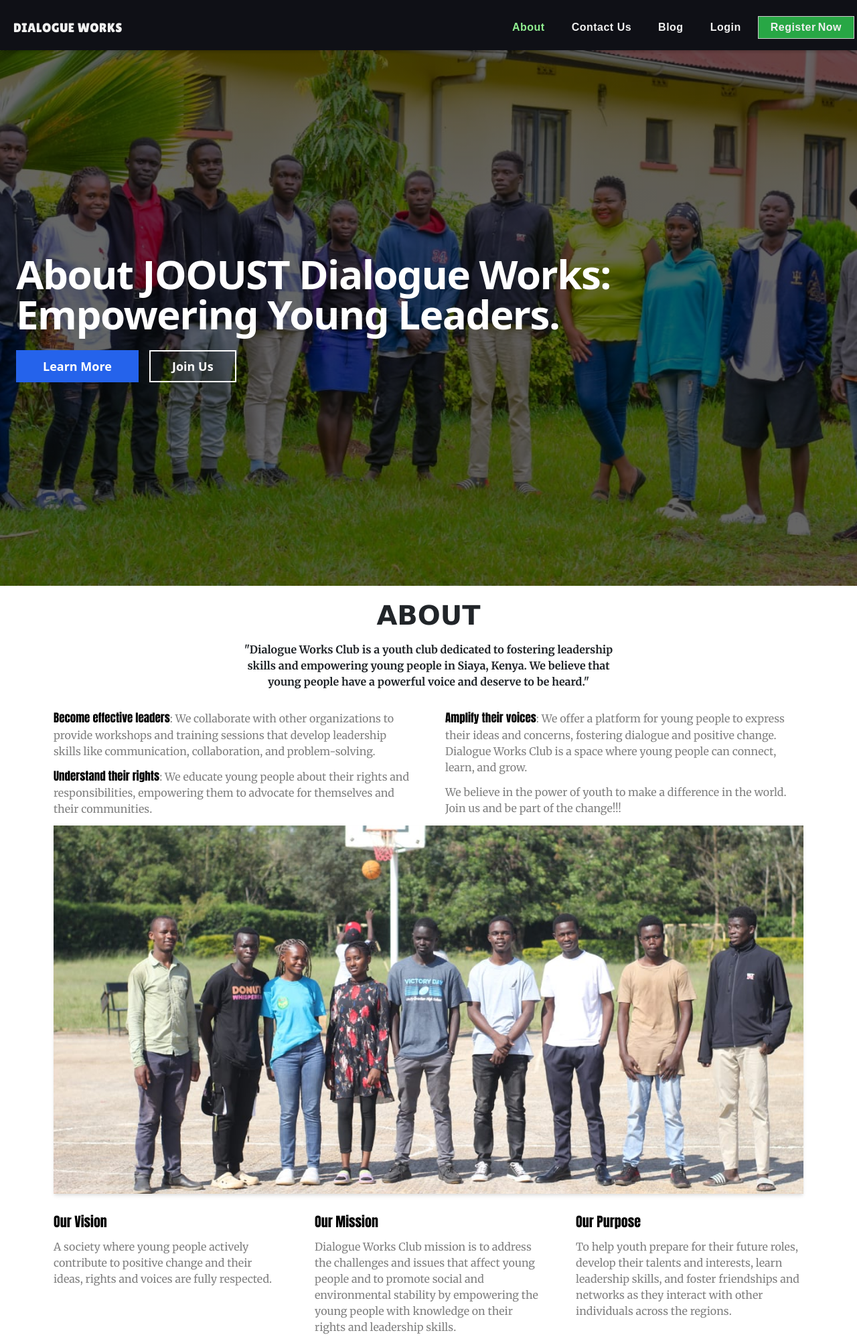
After one commit to KenyanAudo03/dialogue-works-web, a Django app: page /about/ in a window 1280 px wide. The commit adds this page. Shown: the top 1997 px of the page at 67% size. Run offline with Django 5.2, Linux system fonts and the light colour scheme; some libraries are stand-ins or nearby versions.

Commit message:
Login and Register links added

```diff
--- /dev/null
+++ b/templates/dialogueswork/about.html
@@ -0,0 +1,383 @@
+{% load static %}
+<!DOCTYPE html>
+<html lang="en">
+  <head>
+    <meta charset="UTF-8" />
+    <meta name="viewport" content="width=device-width, initial-scale=1.0" />
+    <title>JOOUST Dialogue Works - About Page</title>
+    <link rel="stylesheet" href="{% static 'css/dialogueswork/contact.css'%}" />
+    <link
+      rel="stylesheet"
+      href="https://cdnjs.cloudflare.com/ajax/libs/font-awesome/6.0.0/css/all.min.css"
+    />
+    <link
+      href="https://fonts.googleapis.com/css2?family=Bebas+Neue&family=Inconsolata:wght@200..900&family=Josefin+Sans:ital,wght@0,100..700;1,100..700&display=swap"
+      rel="stylesheet"
+    />
+    <link
+      rel="stylesheet"
+      href="{% static 'css/dialogueswork/homepage.css' %}"
+    />
+    <link rel="stylesheet" href="{% static 'css/dialogueswork/about.css' %}" />
+    <link
+      rel="stylesheet"
+      href="https://stackpath.bootstrapcdn.com/bootstrap/4.1.3/css/bootstrap.min.css"
+      integrity="sha384-MCw98/SFnGE8fJT3GXwEOngsV7Zt27NXFoaoApmYm81iuXoPkFOJwJ8ERdknLPMO"
+      crossorigin="anonymous"
+    />
+    <link
+      rel="stylesheet"
+      href="https://cdnjs.cloudflare.com/ajax/libs/font-awesome/5.15.1/css/all.min.css"
+      integrity="sha512-+4zCK9k+qNFUR5X+cKL9EIR+ZOhtIloNl9GIKS57V1MyNsYpYcUrUeQc9vNfzsWfV28IaLL3i96P9sdNyeRssA=="
+      crossorigin="anonymous"
+    />
+    <link
+      href="https://fonts.googleapis.com/css2?family=Merriweather:wght@700&family=Roboto:wght@400&display=swap"
+      rel="stylesheet"
+    />
+    <link
+      href="https://fonts.googleapis.com/css2?family=Merriweather:wght@400&display=swap"
+      rel="stylesheet"
+    />
+
+    <link
+      href="https://fonts.googleapis.com/css2?family=Outfit:wght@100..900&display=swap"
+      rel="stylesheet"
+    />
+    <link
+      href="https://fonts.googleapis.com/css2?family=Lilita+One&display=swap"
+      rel="stylesheet"
+    />
+    <link
+      href="https://cdn.jsdelivr.net/npm/tailwindcss@2.2.19/dist/tailwind.min.css"
+      rel="stylesheet"
+    />
+    <!-- Header background image -->
+    <style>
+      @keyframes fadeIn {
+        from {
+          opacity: 0;
+          transform: translateY(20px);
+        }
+        to {
+          opacity: 1;
+          transform: translateY(0);
+        }
+      }
+      .hero-bg {
+        background-image: linear-gradient(
+            rgba(0, 0, 0, 0.6),
+            rgba(0, 0, 0, 0.6)
+          ),
+          url('{% static "images/default_images/Dialogue_Homepage.jpeg" %}');
+        background-size: cover;
+        background-position: center;
+      }
+      .blur-overlay {
+        background: rgba(0, 0, 0, 0.5); /* Dark translucent background */
+        backdrop-filter: blur(8px); /* Adjust blur intensity */
+        z-index: 1;
+      }
+      .header-content {
+        z-index: 2;
+      }
+    </style>
+  </head>
+
+  <body>
+    <nav>
+      <input type="checkbox" id="sidebar-active" style="display: none" />
+      <label for="sidebar-active" class="open-sidebar-button">
+        <svg
+          xmlns="http://www.w3.org/2000/svg"
+          height="32"
+          viewBox="0 -960 960 960"
+          width="32"
+        >
+          <path
+            d="M120-240v-80h720v80H120Zm0-200v-80h720v80H120Zm0-200v-80h720v80H120Z"
+          />
+        </svg>
+      </label>
+      <label id="overlay" for="sidebar-active"></label>
+      <div class="links-container">
+        <label for="sidebar-active" class="close-sidebar-button">
+          <svg
+            xmlns="http://www.w3.org/2000/svg"
+            height="32"
+            viewBox="0 -960 960 960"
+            width="32"
+          >
+            <path
+              d="m256-200-56-56 224-224-224-224 56-56 224 224 224-224 56 56-224 224 224 224-56 56-224-224-224 224Z"
+            />
+          </svg>
+        </label>
+
+        <a class="home-link" href="/">DIALOGUE WORKS</a>
+        <a href="{% url 'about' %}" class="active__link">About</a>
+        <a href="{% url 'contact' %}">Contact Us</a>
+        <a href="">Blog</a>
+        <a href="{% url 'authentication:login'%}">Login</a>
+        <a href="{% url 'authentication:register_step_one'%}" class="sign__up"
+          >Register <span> Now</span></a
+        >
+      </div>
+    </nav>
+    <main>
+      <header
+        class="hero-section relative h-screen hero-bg text-white overflow-hidden"
+      >
+        <div class="blur-overlay absolute top-0 left-0 h-full w-0.9"></div>
+
+        <div
+          class="header-content absolute inset-0 flex flex-col justify-center items-start text-left px-4 md:px-16"
+        >
+          <h1
+            class="hero-heading text-5xl md:text-6xl font-bold mb-6 tracking-tight animate-[fadeIn_1s_ease-out] max-w-4xl"
+          >
+            About JOOUST Dialogue Works: Empowering Young Leaders.
+          </h1>
+          <div class="button-group flex space-x-4">
+            <button
+              class="hero-button bg-blue-600 text-white px-10 py-2 text-lg font-semibold hover:bg-blue-700 transition-colors animate-[fadeIn_2s_ease-out] more-indicator"
+            >
+              Learn More
+            </button>
+            <button
+              class="hero-button text-white px-8 py-2 text-lg font-semibold hover:bg-gray-700 transition-colors animate-[fadeIn_2s_ease-out] border-2 border-white"
+            >
+              Join Us
+            </button>
+          </div>
+        </div>
+      </header>
+      <script>
+        document
+          .querySelector(".more-indicator")
+          .addEventListener("click", () => {
+            const targetElement = document.querySelector(
+              ".what__dialugueworks__entiles"
+            );
+            const headerHeight = document.querySelector("header").offsetHeight;
+
+            // Calculate the target scroll position (the position of the element minus the header height)
+            const targetPosition = targetElement.offsetTop - 97;
+
+            // Scroll to the calculated position smoothly
+            window.scrollTo({
+              top: targetPosition,
+              behavior: "smooth",
+            });
+          });
+      </script>
+
+      <section class="what__dialugueworks__entiles">
+        <div class="about">
+          <div class="heading">
+            <h1>About</h1>
+          </div>
+          <div
+            class="start__paragraph flex justify-center items-center text-center w-full max-w-xl mx-auto"
+          >
+            <p>
+              "Dialogue Works Club is a youth club dedicated to fostering
+              leadership skills and empowering young people in Siaya, Kenya. We
+              believe that young people have a powerful voice and deserve to be
+              heard."
+            </p>
+          </div>
+          <div class="articles__images">
+            <div class="article">
+              <div class="left__article">
+                <p>
+                  <span>Become effective leaders</span>: We collaborate with
+                  other organizations to provide workshops and training sessions
+                  that develop leadership skills like communication,
+                  collaboration, and problem-solving.
+                </p>
+                <p>
+                  <span> Understand their rights</span>: We educate young people
+                  about their rights and responsibilities, empowering them to
+                  advocate for themselves and their communities.
+                </p>
+              </div>
+              <div class="right__article">
+                <p>
+                  <span>Amplify their voices</span>: We offer a platform for
+                  young people to express their ideas and concerns, fostering
+                  dialogue and positive change. Dialogue Works Club is a space
+                  where young people can connect, learn, and grow.
+                </p>
+                <p>
+                  We believe in the power of youth to make a difference in the
+                  world. Join us and be part of the change!!!
+                </p>
+              </div>
+            </div>
+            <div class="article__image">
+              <img
+                src="{% static 'images/default_images/Register.jpeg' %}"
+                alt="Join Us"
+                class="w-full shadow-md"
+              />
+            </div>
+            <div class="article" style="margin-top: 30px">
+              <div class="left__article">
+                <h1>Our Vision</h1>
+                <p>
+                  A society where young people actively contribute to positive
+                  change and their ideas, rights and voices are fully respected.
+                </p>
+              </div>
+              <div class="right__article">
+                <h1>Our Mission</h1>
+                <p>
+                  Dialogue Works Club mission is to address the challenges and
+                  issues that affect young people and to promote social and
+                  environmental stability by empowering the young people with
+                  knowledge on their rights and leadership skills.
+                </p>
+              </div>
+              <div class="right__article">
+                <h1>Our Purpose</h1>
+                <p>
+                  To help youth prepare for their future roles, develop their
+                  talents and interests, learn leadership skills, and foster
+                  friendships and networks as they interact with other
+                  individuals across the regions.
+                </p>
+              </div>
+            </div>
+          </div>
+        </div>
+      </section>
+      <section class="about-president bg-gray-100">
+        <div class="president__about">
+          <div class="text">
+            <h2 class="text-3xl font-bold mb-4 text-green-600">
+              President of Dialogue Works
+            </h2>
+            <p class="text-lg text-gray-700">
+              Meet Yare Phenyle, the visionary leader of Dialogue Works Club.
+              With a strong commitment to empowering youth and promoting
+              leadership skills, Yare Phenyle has been instrumental in shaping
+              the mission of Dialogue Works. Under her leadership, the
+              organization has expanded its reach and impact, helping young
+              people find their voice and make a difference in the communities.
+            </p>
+            <div class="other__leaders">
+              <a href="/#testimonials">Other officials</a>
+            </div>
+          </div>
+          <div class="image">
+            <img
+              src='{% static "images/default_images/President.jpeg" %}'
+              alt="President"
+            />
+          </div>
+        </div>
+      </section>
+
+      <footer class="site-footer">
+        <div class="container">
+          <div class="row">
+            <div class="col-sm-12 col-md-6">
+              <h6>Our Mission</h6>
+              <p class="text-justify">
+                Dialogue Works Club mission is to address the challenges and
+                issues that affect young people and to promote social and
+                environmental stability by empowering the young people with
+                knowledge on their rights and leadership skills.
+              </p>
+            </div>
+            <div class="col-6 col-md-3">
+              <h6>Categories</h6>
+              <ul class="footer-links">
+                <li><a href="#" target="_blank">Leadership Programs</a></li>
+                <li><a href="#" target="_blank">Youth Initiatives</a></li>
+                <li><a href="#" target="_blank">Community Projects</a></li>
+                <li><a href="#" target="_blank">Educational Workshops</a></li>
+                <li><a href="#" target="_blank">Webinars & Events</a></li>
+                <li><a href="#" target="_blank">Skill Development</a></li>
+              </ul>
+            </div>
+            <div class="col-6 col-md-3">
+              <h6>Quick Links</h6>
+              <ul class="footer-links">
+                <li><a href="{% url 'about' %}">About Us</a></li>
+                <li>
+                  <a href="{% url 'contact' %}">Contact Us</a>
+                </li>
+                <li><a href="#" target="_blank">Upcoming Events</a></li>
+                <li><a href="#" target="_blank">Resources</a></li>
+                <li><a href="#" target="_blank">Our Blog</a></li>
+                <li>
+                  <a
+                    href="{% url 'authentication:register_step_one'%}"
+                    target="_blank"
+                    >Get Involved</a
+                  >
+                </li>
+              </ul>
+            </div>
+          </div>
+          <hr class="small" />
+        </div>
+        <div class="container">
+          <div class="row">
+            <div class="col-md-8 col-sm-6 col-12">
+              <p class="copyright-text">
+                Copyright © 2024 All Rights Reserved by
+                <a href="/"><span class="logo">JOOUST DIALOGUE WORKS.</span></a>
+              </p>
+            </div>
+            <div class="col-md-4 col-sm-6 col-12">
+              <ul class="social-icons">
+                <li>
+                  <a class="facebook" href="#" target="_blank"
+                    ><i
+                      class="fab fa-facebook-f p-2 rounded-full bg-blue-600 text-white hover:bg-blue-700"
+                    ></i
+                  ></a>
+                </li>
+                <li>
+                  <a class="twitter" href="#" target="_blank"
+                    ><i
+                      class="fab fa-twitter p-2 rounded-full bg-blue-400 text-white hover:bg-blue-500"
+                    ></i
+                  ></a>
+                </li>
+                <li>
+                  <a class="telegram" href="#" target="_blank">
+                    <i
+                      class="fab fa-telegram-plane p-2 rounded-full bg-blue-500 text-white hover:bg-blue-600"
+                    ></i>
+                  </a>
+                </li>
+
+                <li>
+                  <a class="linkedin" href="#" target="_blank"
+                    ><i
+                      class="fab fa-linkedin-in p-2 rounded-full bg-blue-700 text-white hover:bg-blue-800"
+                    ></i
+                  ></a>
+                </li>
+                <li>
+                  <a
+                    class="whatsapp"
+                    href="https://chat.whatsapp.com/Gpjiatyey8Y2iMQYwMTEbT"
+                    target="_blank"
+                    ><i
+                      class="fab fa-whatsapp p-2 rounded-full bg-green-500 text-white hover:bg-green-600"
+                    ></i
+                  ></a>
+                </li>
+              </ul>
+            </div>
+          </div>
+        </div>
+      </footer>
+    </main>
+  </body>
+</html>
```
Also changed, not shown: templates/dialogueswork/homepage.html (+6 -4 lines).
